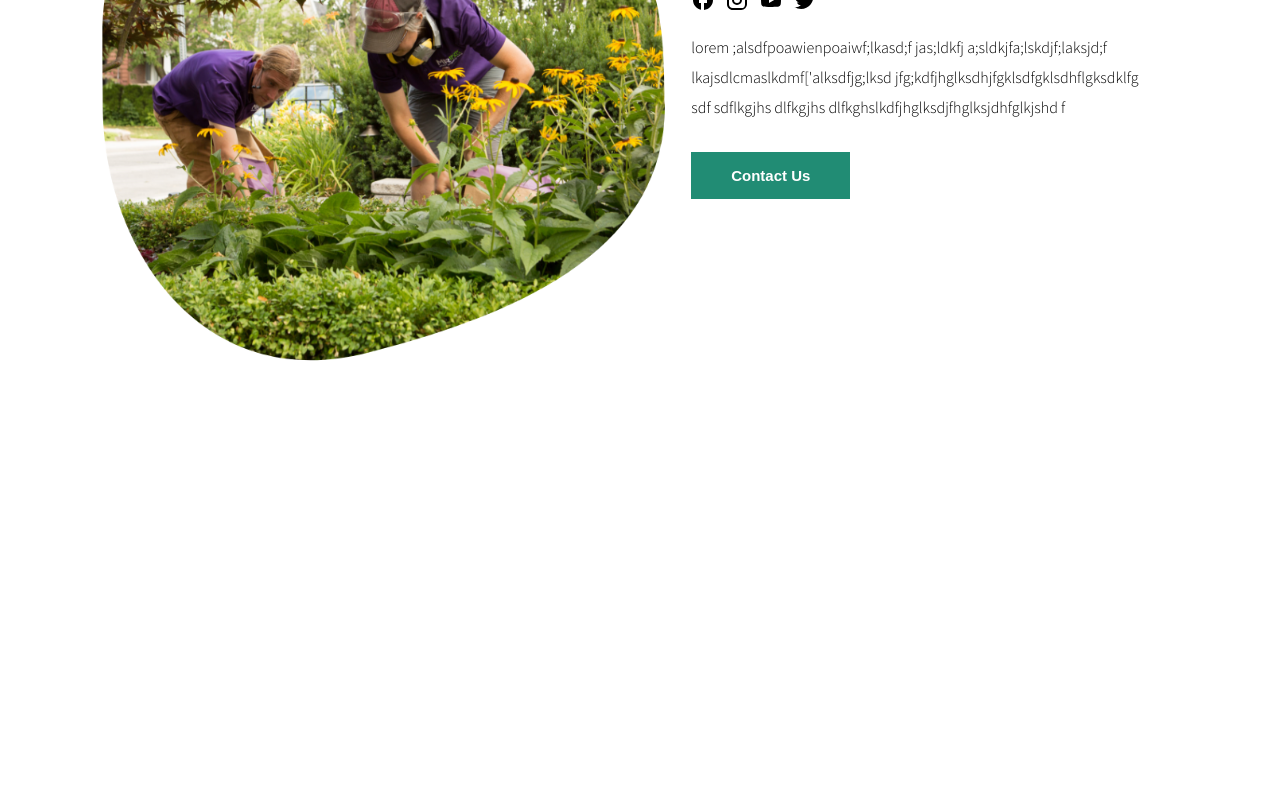
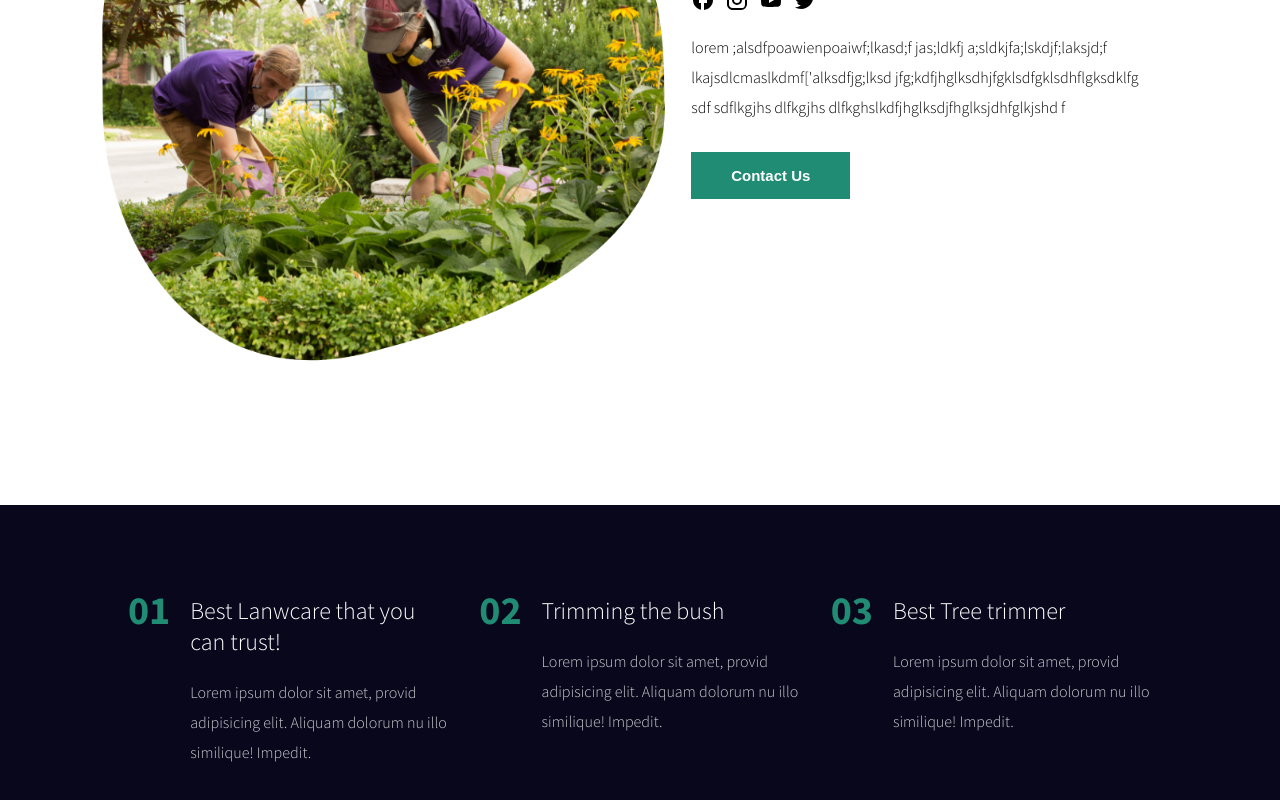
Before and after one commit to chanqoDev/React_KS_lawnding_page, a React (Create React App) app: page / in a window 1280 px wide. Shown: the part 364-1164 px from the top of the page. Before the commit the page ends 870 px from the top, so only its background shows below. Built offline with nearby package versions, Linux system fonts and the light colour scheme.

Commit message:
Create Branding component & styling and display in our homepage

```diff
--- a/src/App.css
+++ b/src/App.css
@@ -198,3 +198,30 @@
   color: #000;
   line-height: 30px;
 }
+
+/* Branding */
+.grid {
+  display: grid;
+  grid-template-columns: repeat(3, 1fr);
+  grid-gap: 30px;
+}
+.branding {
+  background-color: #08071c;
+  color: #fff;
+  margin-top: 35px;
+  padding: 80px 0;
+}
+.branding h1 {
+  font-size: 40px;
+  color: #218c74;
+  margin-right: 20px;
+}
+.branding h2 {
+  font-weight: 500;
+  font-style: 22px;
+  margin: 10px 0 20px 0;
+}
+.branding p {
+  color: #fff;
+  opacity: 0.8;
+}
--- /dev/null
+++ b/src/components/home/Branding.jsx
@@ -0,0 +1,45 @@
+import React from "react";
+
+const Branding = () => {
+  const data = [
+    {
+      id: "01",
+      heading: "Best Lanwcare that  you can trust!",
+      desc: "Lorem ipsum dolor sit amet, provid adipisicing elit. Aliquam dolorum nu illo similique! Impedit.",
+    },
+    {
+      id: "02",
+      heading: "Trimming the bush",
+      desc: "Lorem ipsum dolor sit amet, provid adipisicing elit. Aliquam dolorum nu illo similique! Impedit.",
+    },
+    {
+      id: "03",
+      heading: "Best Tree trimmer",
+      desc: "Lorem ipsum dolor sit amet, provid adipisicing elit. Aliquam dolorum nu illo similique! Impedit.",
+    },
+  ];
+
+  return (
+    <div>
+      <section className="branding">
+        <div className="container grid">
+          {data.map((value) => {
+            return (
+              <div className="box flex">
+                <div className="text">
+                  <h1>{value.id}</h1>
+                </div>
+                <div className="para">
+                  <h2>{value.heading}</h2>
+                  <p>{value.desc}</p>
+                </div>
+              </div>
+            );
+          })}
+        </div>
+      </section>
+    </div>
+  );
+};
+
+export default Branding;
--- a/src/components/home/header/Header.css
+++ /dev/null
@@ -1,4 +0,0 @@
-.logo {
-    height: 50px;
-    width: 50px;
-}
--- a/src/components/pageContent/HomePages.jsx
+++ b/src/components/pageContent/HomePages.jsx
@@ -1,10 +1,12 @@
 import React from "react";
+import Branding from "../home/Branding";
 import Home from "../home/homes/Home";
 
 function HomePages() {
   return (
     <>
       <Home />
+      <Branding />
     </>
   );
 }
```
